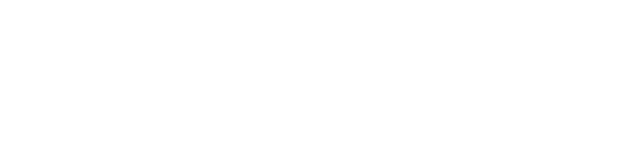
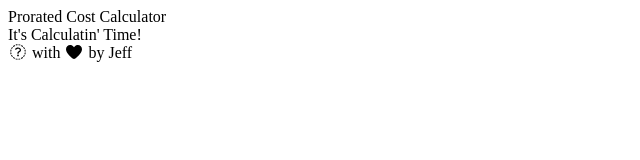
Before and after one commit to jeffinnes/prorate-cost-calculator, a plain HTML site: page index.html in a window 1280 px wide. Shown: the whole page, without its empty margins (0-640 px from the left). Drawn offline with Linux system fonts and the light colour scheme.

Commit message:
Update readme and index to add FontAwesome

```diff
--- a/index.html
+++ b/index.html
@@ -2,11 +2,23 @@
 <html>
 <head>
   <meta charset="utf-8" />
-  <meta http-equiv="X-UA-Compatible" content="IE=edge">
   <title>Prorated Cost Calculator</title>
   <link rel="stylesheet" type="text/css" media="screen" href="main.css" />
+  <script src='node_modules/@fortawesome/fontawesome-pro/js/all.js'></script>
 </head>
 <body>
+  <header>
+    <span>Prorated Cost Calculator</span>
+  </header>
+
+  <div class="main">
+    <span>It's Calculatin' Time!</span>
+  </div>
+
+  <footer>
+    <span><i class="far fa-code"></i> with <i class="fas fa-heart"></i> by Jeff</span>
+  </footer>
+
   <script src="main.js"></script>
 </body>
 </html>
```
Also changed, not shown: README.md.
